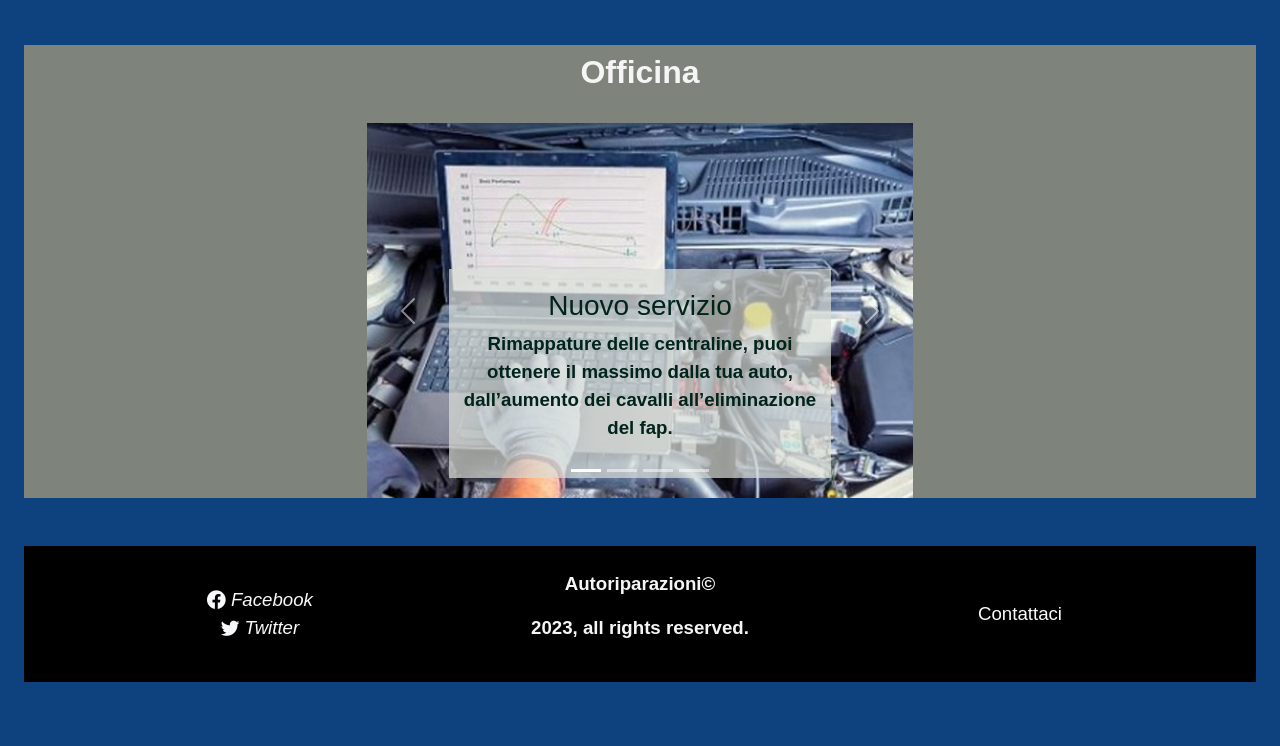
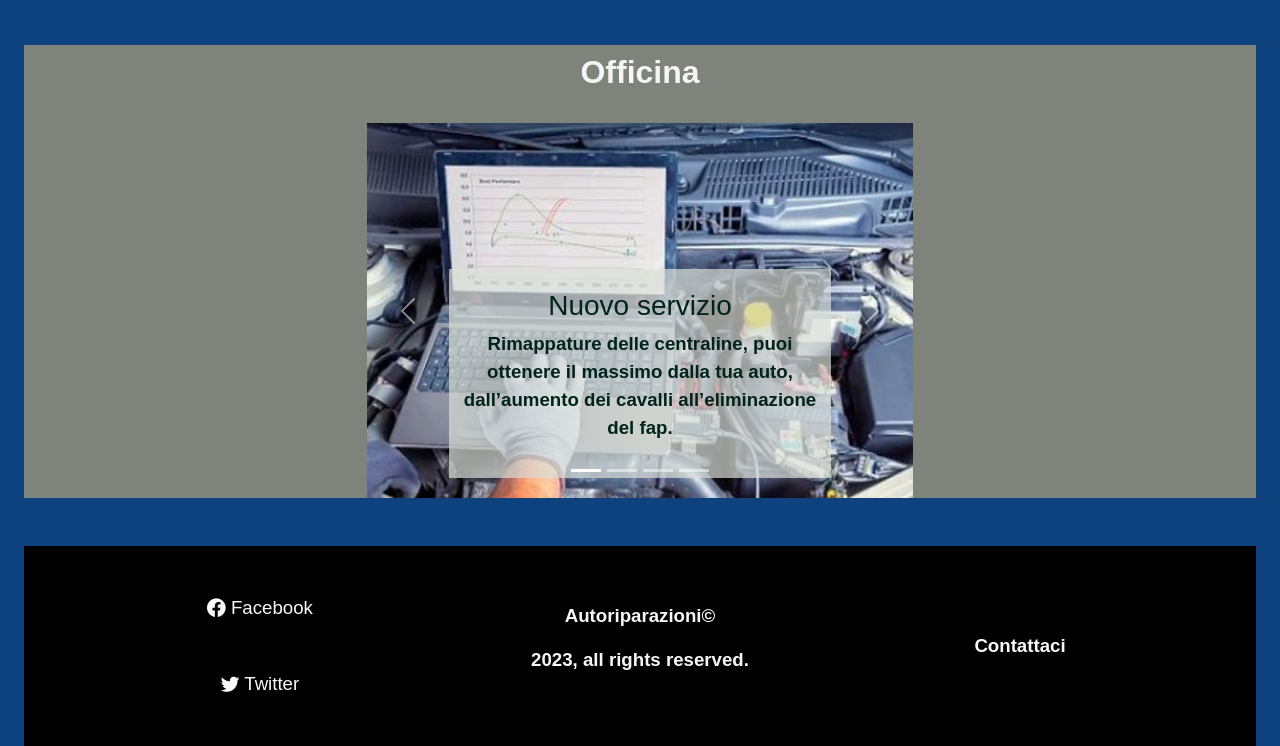
Before and after one commit to GisyWolf96/U2-W2-D5-PS, a plain HTML site: page index.html in a window 1280 px wide. Shown: the part 610-1356 px from the top of the page. Before the commit the page ends 1292 px from the top, so only its background shows below. Drawn offline with nearby package versions, Linux system fonts and the light colour scheme; files whose address does not match are found by name.

Commit message:
change footer

```diff
--- a/index.html
+++ b/index.html
@@ -149,11 +149,11 @@
             <div class="row">
                 <div class="col text-center text-light">
                     <ul class="list-unstyled d-flex flex-column h-100 justify-content-center mb-0">
-                        <li>
-                            <i class="bi bi-facebook p-4"> Facebook</i>
+                        <li class="bi bi-facebook p-4">
+                            Facebook
                         </li>
-                        <li>
-                            <i class="bi bi-twitter p-4"> Twitter</i>
+                        <li class="bi bi-twitter p-4">
+                            Twitter
                         </li>
                        </ul>
                 </div>
@@ -167,7 +167,7 @@
                 <div class="col text-center">
                     <ul class="list-unstyled d-flex flex-column h-100 justify-content-center mb-0">
                         <li>
-                            <a class="text-decoration-none text-light" href="#">Contattaci</a>
+                            <a class="text-decoration-none text-light fw-bold" href="#">Contattaci</a>
 
                     </ul>
                 </div>
```
